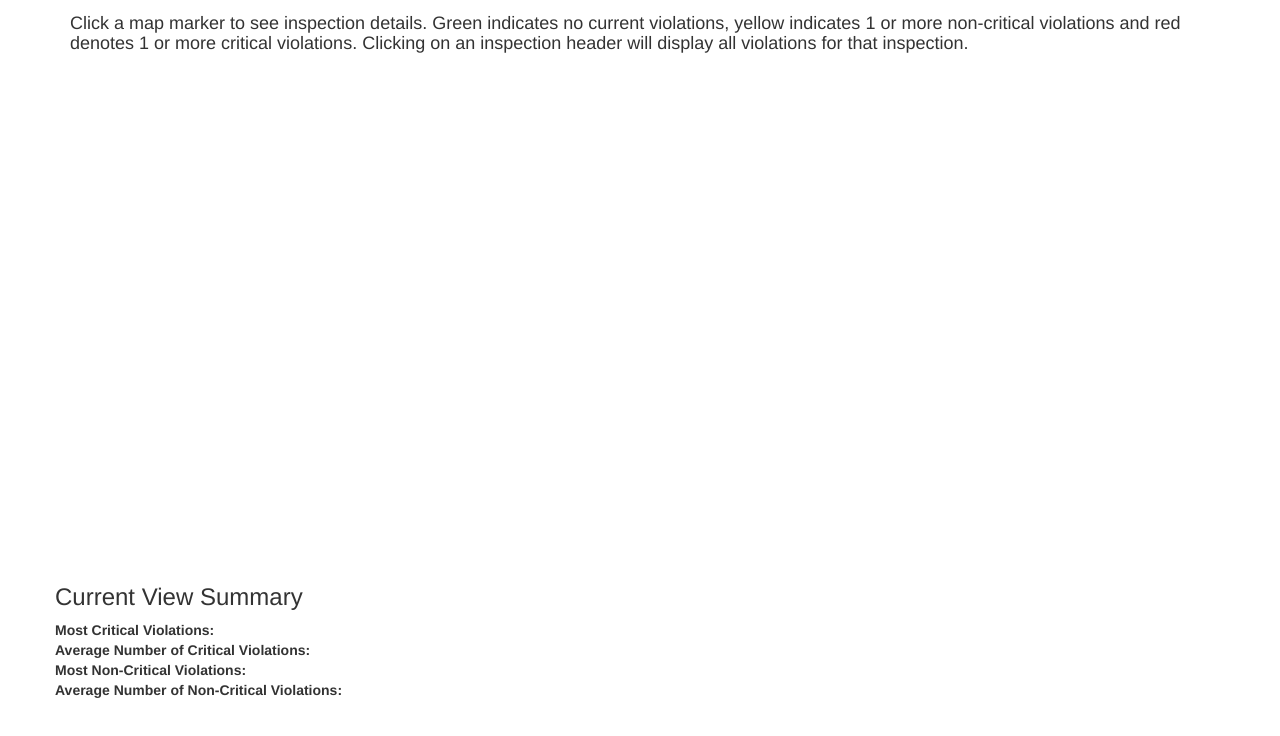
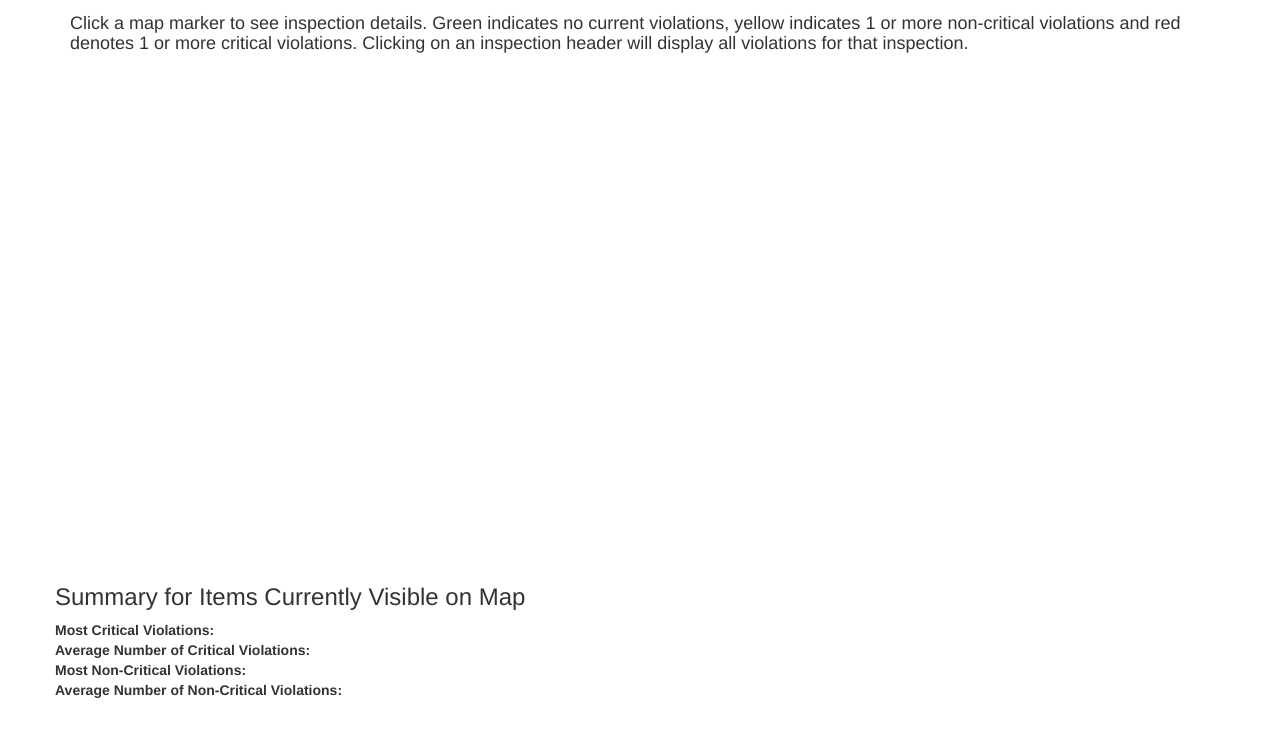
Before and after one commit to cfagiani/eriecountyhealth, a website: page api/public/index.html in a window 1280 px wide. Shown: the part 58-794 px from the top of the page. Drawn offline with nearby package versions, Linux system fonts and the light colour scheme; a script that the page names is missing.

Commit message:
made summary label clearer

```diff
--- a/api/public/index.html
+++ b/api/public/index.html
@@ -51,7 +51,7 @@
     </div>
     <div class="row">
         <div id="summarydiv">
-            <h3>Current View Summary</h3>
+            <h3>Summary for Items Currently Visible on Map</h3>
             <table>
                 <tr>
                     <td><b>Most Critical Violations:</b></td>
```
